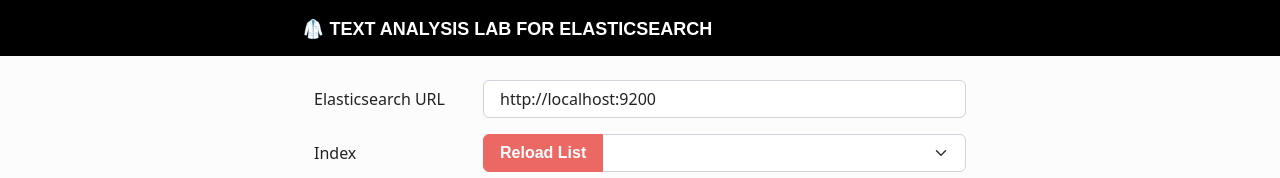
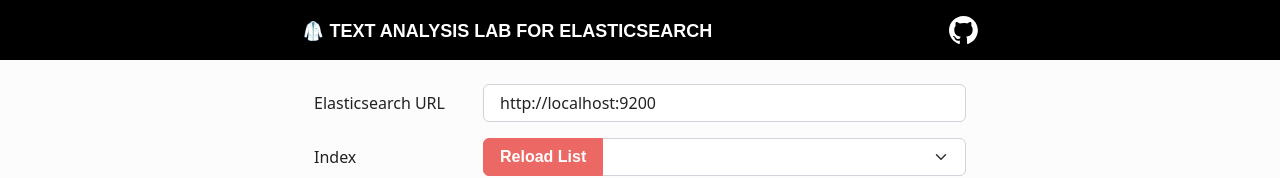
Before and after one commit to arturom/search-analysis, a React (Create React App) app: page / in a window 1280 px wide. Shown: the top 178 px of the page. Built offline with nearby package versions, Linux system fonts and the light colour scheme; a web font is replaced by a local one.

Commit message:
Updated favicon, added link to project

```diff
--- a/src/App.js
+++ b/src/App.js
@@ -19,6 +19,7 @@
 // import 'bootstrap/dist/css/bootstrap.min.css';
 import './bootstrap.min.css';
 import './App.css';
+import GithubLogo from './elements/github-mark-white.svg';
 
 function processChangeEvent(e) {
   e.preventDefault();
@@ -101,6 +102,11 @@
       <Navbar bg="dark" variant="dark">
         <Container>
           <Navbar.Brand>&#x1F97C; Text Analysis Lab for Elasticsearch</Navbar.Brand>
+          <Navbar.Text>
+            <a href='https://github.com/arturom/search-analysis'>
+              <img src={GithubLogo} height="28px" alt="React Logo" />
+            </a>
+          </Navbar.Text>
         </Container>
       </Navbar>
       <ToastContainer position="bottom-start" className="m-2">
```
Also changed, not shown: public/index.html (+1 -1 lines), src/elements/github-mark-white.svg (added).
